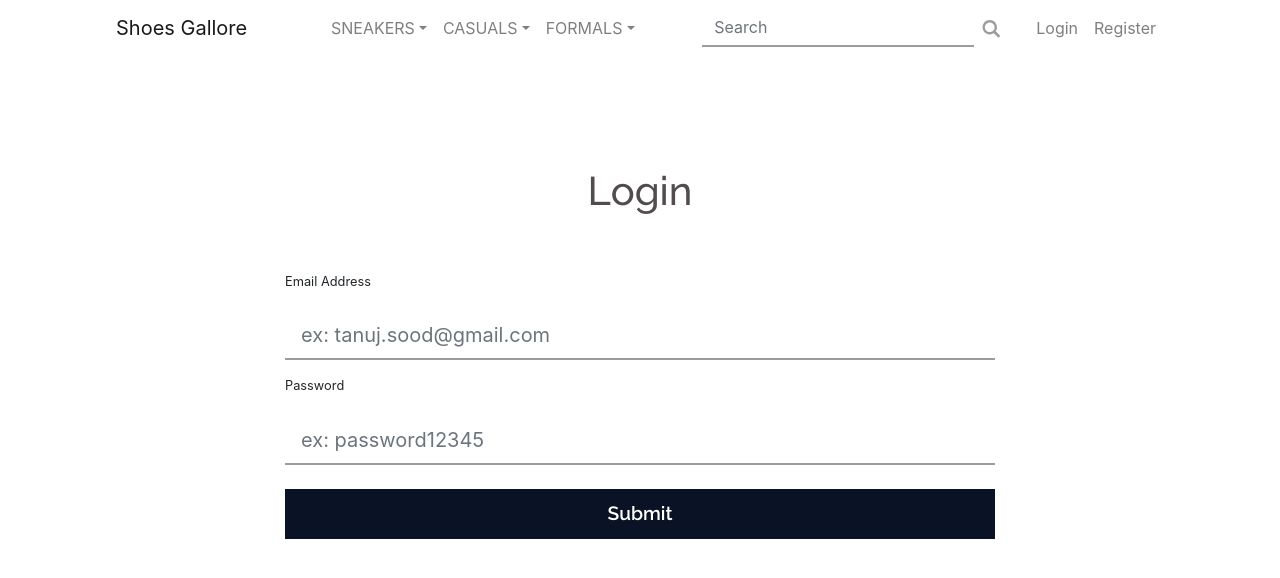
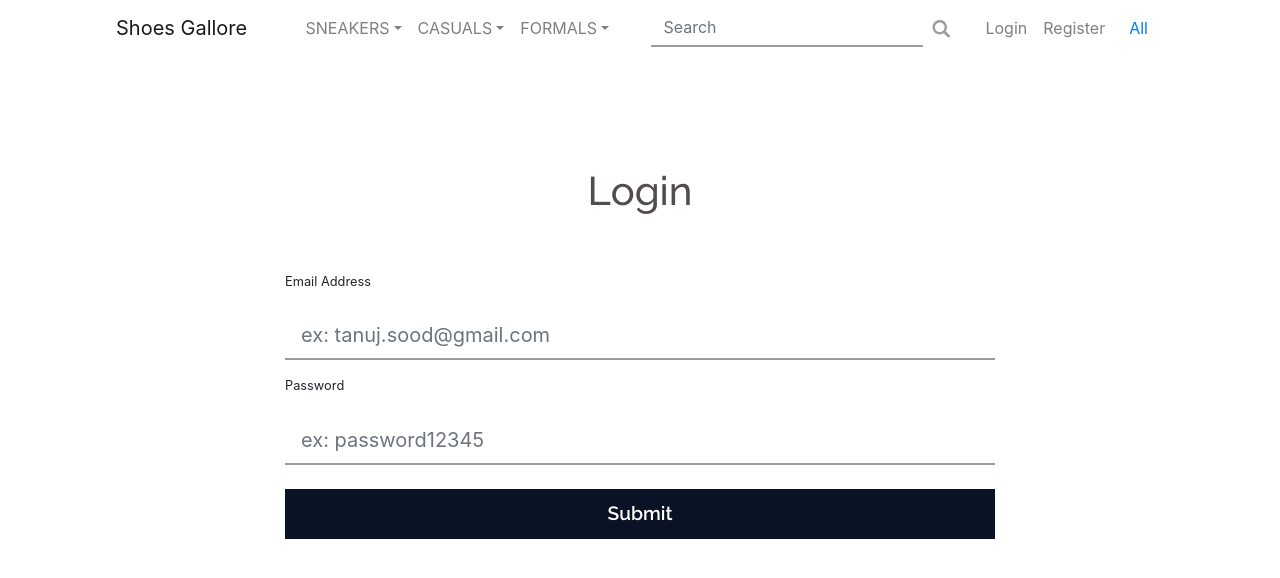
Before and after one commit to neerajp99/cs_207_e-commerce, a React (Create React App) app in the folder client/: page /login in a window 1280 px wide. Shown: the top 578 px of the page. Built offline with nearby package versions, Linux system fonts and the light colour scheme.

Commit message:
Edit Navbar

```diff
--- a/client/src/components/Navbar.js
+++ b/client/src/components/Navbar.js
@@ -1,8 +1,10 @@
 import React, { Component } from "react";
 import { Link } from "react-router-dom";
+import { connect } from "react-redux";
 
 class Navbar extends Component {
   render() {
+    const { isAuthenticated } = this.props.auth;
     return (
       <div className="container">
         {" "}
@@ -131,6 +133,8 @@ class Navbar extends Component {
                 </svg>
               </button>
             </form>
+
+            {!isAuthenticated && (
               <ul className="navbar-nav navbar_user_auth">
                 <li className="nav-item ">
                   <Link to="/login" className="nav-link">
@@ -143,6 +147,11 @@ class Navbar extends Component {
                   </Link>
                 </li>
               </ul>
+            )}
+
+            <Link to="/all-products" className="nav-link">
+              All
+            </Link>
           </div>
         </nav>
       </div>
@@ -150,4 +159,8 @@ class Navbar extends Component {
   }
 }
 
-export default Navbar;
+const mapStateToProps = state => ({
+  auth: state.auth
+});
+
+export default connect(mapStateToProps)(Navbar);
```
Lines whose indentation alone changed are shown as unchanged.
